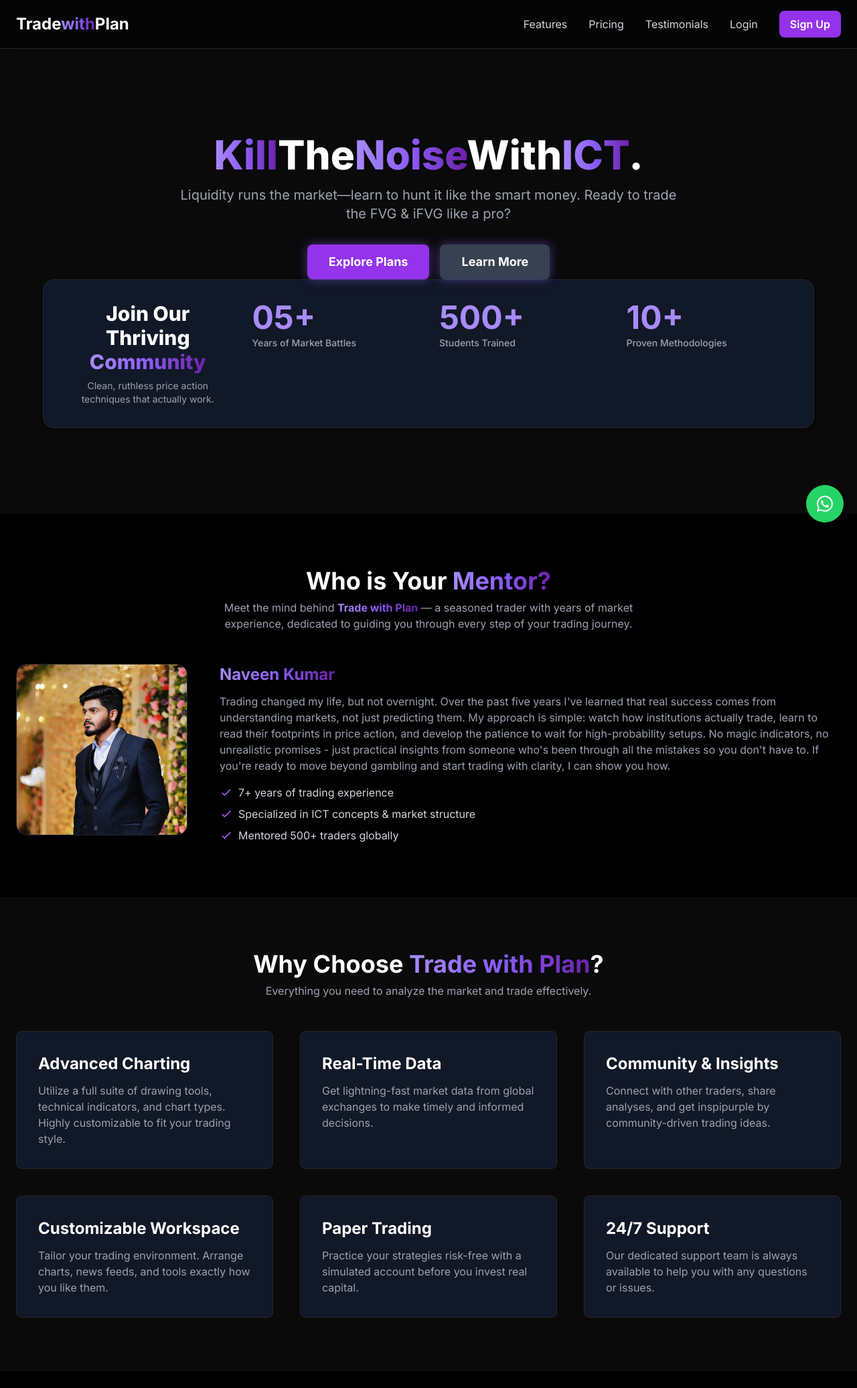
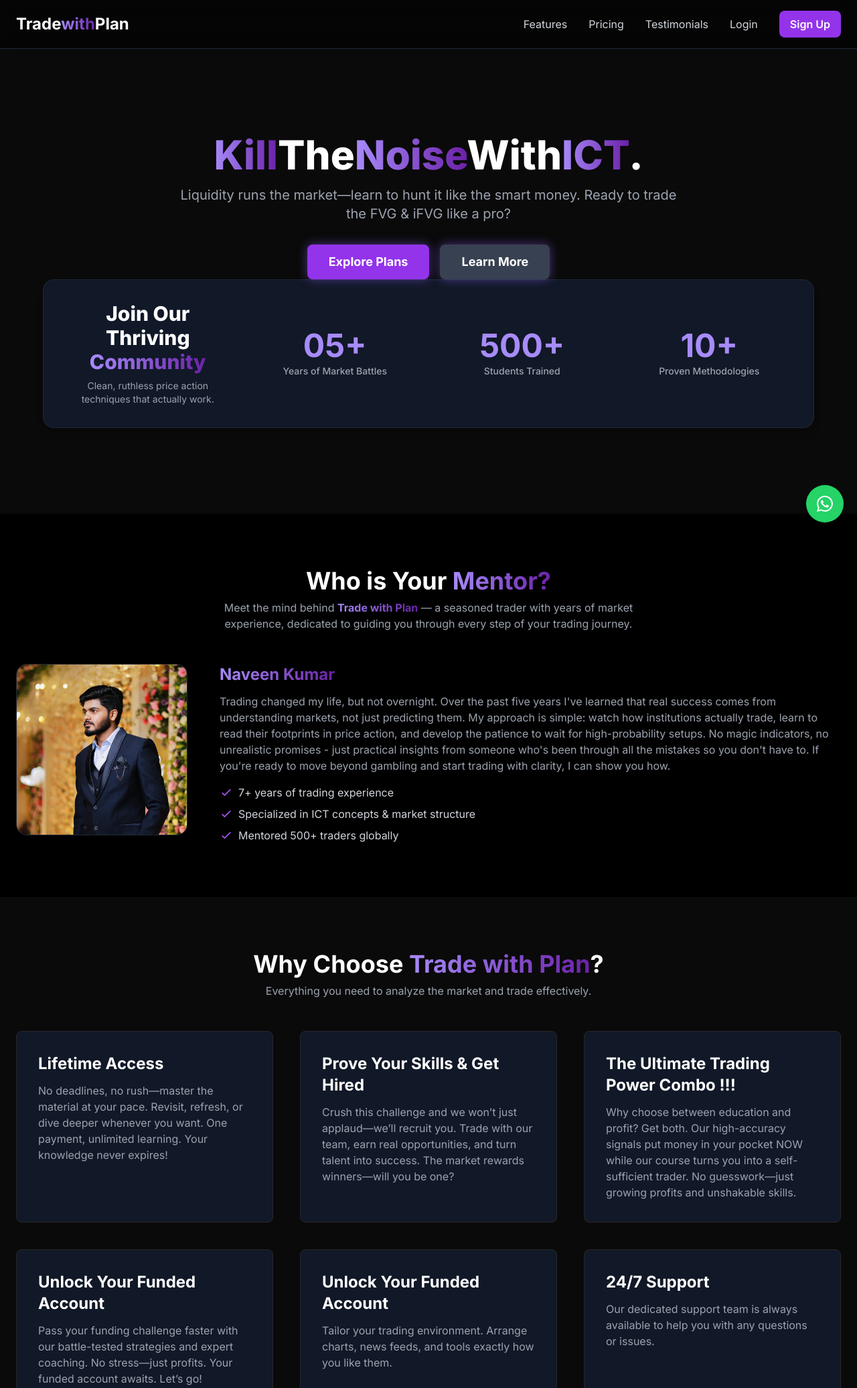
Before and after one commit to tradewithplan/trade-with-plan-flask-app, a Flask app: page / in a window 1280 px wide. Shown: the top 2072 px of the page at 67% size. Run offline with Flask 3, Linux system fonts and the light colour scheme; some libraries are stand-ins or nearby versions.

Commit message:
fix stats align

```diff
--- a/templates/index.html
+++ b/templates/index.html
@@ -24,7 +24,7 @@
             color: #e2e8f0;
         }
         .gradient-text {
-            background: linear-gradient(90deg, #a78bfa, #8b5cf6, #6b21a8);
+            background: linear-gradient(90deg, #a78bfa, #6b21a8);
             -webkit-background-clip: text;
             -webkit-text-fill-color: transparent;
             font-size: inherit;   /* Ensure it’s same as parent */
@@ -207,10 +207,10 @@
                 <div class="w-full max-w-6xl mx-auto bg-gray-900 border border-gray-800 rounded-2xl shadow-lg p-8">
 
                     <!-- Grid container for the stats -->
-                    <div class="grid grid-cols-1 sm:grid-cols-2 lg:grid-cols-4 gap-8">
+                    <div class="grid grid-cols-1 sm:grid-cols-2 lg:grid-cols-4 gap-8 items-center">
 
                         <!-- Stat 1: Main Welcome/Intro -->
-                        <div class="sm:col-span-2 lg:col-span-1 flex flex-col justify-center">
+                        <div class="sm:col-span-2 lg:col-span-1 flex flex-col justify-center text-center">
                             <h2 class="text-2xl sm:text-3xl font-extrabold text-white leading-tight">
                                 Join Our Thriving <span class="gradient-text">Community</span>
                             </h2>
@@ -218,26 +218,24 @@
                         </div>
 
                         <!-- Stat 2: Years of Experience -->
-                        <div class="text-center lg:text-left">
+                        <div class="text-center">
                             <p class="text-4xl lg:text-5xl font-bold text-violet-400">05+</p>
                             <p class="text-gray-400 mt-1 text-sm font-medium">Years of Market Battles</p>
                         </div>
 
                         <!-- Stat 3: Students Trained -->
-                        <div class="text-center lg:text-left">
+                        <div class="text-center">
                             <p class="text-4xl lg:text-5xl font-bold text-violet-400">500+</p>
                             <p class="text-gray-400 mt-1 text-sm font-medium">Students Trained</p>
                         </div>
 
                         <!-- Stat 4: Proven Strategies -->
-                        <div class="text-center lg:text-left">
+                        <div class="text-center">
                             <p class="text-4xl lg:text-5xl font-bold text-violet-400">10+</p>
                             <p class="text-gray-400 mt-1 text-sm font-medium">Proven Methodologies</p>
                         </div>
-
                     </div>
                 </div>
-
             </section>
 
             <!-- Who is Your Mentor Section -->
@@ -306,24 +304,24 @@
                     <div class="grid grid-cols-1 md:grid-cols-2 lg:grid-cols-3 gap-10">
                         <!-- Features remain the same -->
                         <div class="feature-card p-8 rounded-lg bg-gray-900">
-                            <h3 class="text-2xl font-bold text-white mb-3">Advanced Charting</h3>
-                            <p class="text-gray-400">Utilize a full suite of drawing tools, technical indicators, and chart types. Highly customizable to fit your trading style.</p>
+                            <h3 class="text-2xl font-bold text-white mb-3">Lifetime Access</h3>
+                            <p class="text-gray-400">No deadlines, no rush—master the material at your pace. Revisit, refresh, or dive deeper whenever you want. One payment, unlimited learning. Your knowledge never expires!</p>
                         </div>
                         <div class="feature-card p-8 rounded-lg bg-gray-900">
-                            <h3 class="text-2xl font-bold text-white mb-3">Real-Time Data</h3>
-                            <p class="text-gray-400">Get lightning-fast market data from global exchanges to make timely and informed decisions.</p>
+                            <h3 class="text-2xl font-bold text-white mb-3">Prove Your Skills & Get Hired</h3>
+                            <p class="text-gray-400">Crush this challenge and we won’t just applaud—we’ll recruit you. Trade with our team, earn real opportunities, and turn talent into success. The market rewards winners—will you be one?</p>
                         </div>
                         <div class="feature-card p-8 rounded-lg bg-gray-900">
-                            <h3 class="text-2xl font-bold text-white mb-3">Community & Insights</h3>
-                            <p class="text-gray-400">Connect with other traders, share analyses, and get inspipurple by community-driven trading ideas.</p>
+                            <h3 class="text-2xl font-bold text-white mb-3">The Ultimate Trading Power Combo !!!</h3>
+                            <p class="text-gray-400">Why choose between education and profit? Get both. Our high-accuracy signals put money in your pocket NOW while our course turns you into a self-sufficient trader. No guesswork—just growing profits and unshakable skills.</p>
                         </div>
                         <div class="feature-card p-8 rounded-lg bg-gray-900">
-                            <h3 class="text-2xl font-bold text-white mb-3">Customizable Workspace</h3>
-                            <p class="text-gray-400">Tailor your trading environment. Arrange charts, news feeds, and tools exactly how you like them.</p>
+                            <h3 class="text-2xl font-bold text-white mb-3">Unlock Your Funded Account</h3>
+                            <p class="text-gray-400">Pass your funding challenge faster with our battle-tested strategies and expert coaching. No stress—just profits. Your funded account awaits. Let’s go!</p>
                         </div>
                         <div class="feature-card p-8 rounded-lg bg-gray-900">
-                            <h3 class="text-2xl font-bold text-white mb-3">Paper Trading</h3>
-                            <p class="text-gray-400">Practice your strategies risk-free with a simulated account before you invest real capital.</p>
+                            <h3 class="text-2xl font-bold text-white mb-3">Unlock Your Funded Account</h3>
+                            <p class="text-gray-400">Tailor your trading environment. Arrange charts, news feeds, and tools exactly how you like them.</p>
                         </div>
                         <div class="feature-card p-8 rounded-lg bg-gray-900">
                             <h3 class="text-2xl font-bold text-white mb-3">24/7 Support</h3>
```
